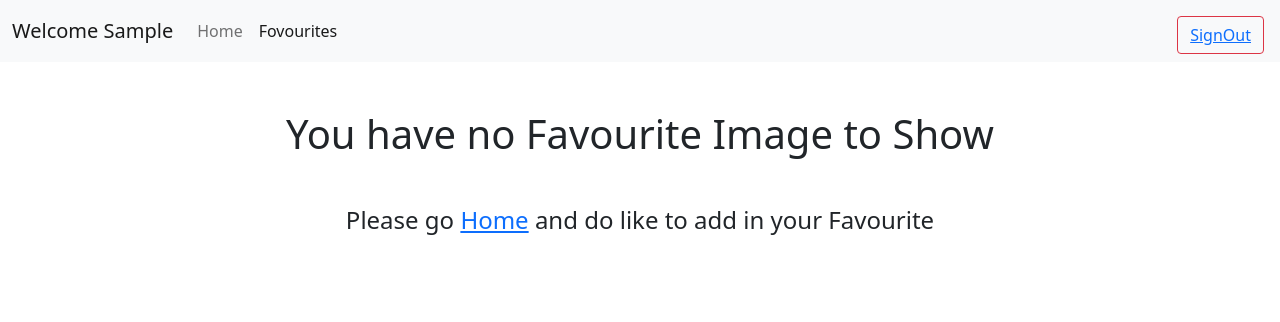
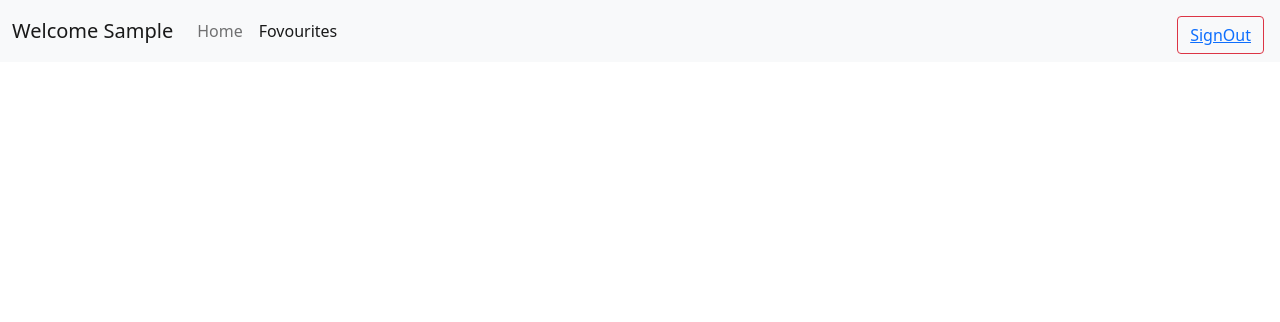
Before and after one commit to PrakashbMF/new-flickr-image, a Django app: page /favourite-image/ in a window 1280 px wide. Shown: the top 322 px of the page. Run offline with Django 4.2, Linux system fonts and the light colour scheme; the visitor is signed in with stand-in values (Sample User, id 1); data comes from the database, SQL or seed files in the repository; data that the repository does not hold is empty; some libraries are stand-ins or nearby versions.

Commit message:
final update

```diff
--- a/myapp/templates/myapp/favourite.html
+++ b/myapp/templates/myapp/favourite.html
@@ -53,32 +53,27 @@
 </div>
 
 <div id="extraImageDataMainDiv">
-    {% if favourite_images %}
     <div class="portfolio px-5" id="imageDataMainDiv">
-        {% for image_url in favourite_images %}
 
         <a href="#" class="card mt-3 mb-3" id="imageDataIterDiv">
             <div class="content text-center mt-4">
 
-                    <i id="likedId" icon-att="{{image_url}}"
-                       class="iconFirst fa fa-thumbs-up like-size liked "></i>
+                <i id="likedId" icon-att="{{image_url}}"
+                   class="iconFirst fa fa-thumbs-up like-size liked "></i>
 
             </div>
             <div id="imageurl" class="image">
                 <img src="{{image_url}}" alt=""/>
             </div>
         </a>
-        {% endfor %}
 
     </div>
-    {% else %}
-    <div id="emptyId">
-        <div class="text-center mt-5">
-            <h1>You have no Favourite Image to Show</h1>
-            <h4 class=" mt-5">Please go <a href="/home">Home</a> and do like to add in your Favourite</h4>
-        </div>
-    </div>
-    {% endif %}
+    <!--    <div id="emptyId">-->
+    <!--        <div class="text-center mt-5">-->
+    <!--            <h1>You have no Favourite Image to Show</h1>-->
+    <!--            <h4 class=" mt-5">Please go <a href="/home">Home</a> and do like to add in your Favourite</h4>-->
+    <!--        </div>-->
+    <!--    </div>-->
 </div>
 {% endif %}
 <script src='https://code.jquery.com/jquery-1.12.4.js'></script>
--- a/myapp/templates/myapp/favremovejs.html
+++ b/myapp/templates/myapp/favremovejs.html
@@ -1,5 +1,41 @@
 <script>
+    $(function () {
+        var user_id = $("#userIdId").val();
+        $.ajax({
+            type: "GET",
+            url: `/get-favourite-images/?user_id=${user_id}`,
+            // data: {
+            //     "user_id": user_id,
 
+            // },
+            success: function (imageResponse) {
+
+                var html = "";
+                $(imageResponse.favourite_images).each(function (i, image_url) {
+                    html +=
+                        `<a href="#" class="card mt-3 mb-3" id="imageDataIterDiv">
+                                <div class="content text-center mt-4">
+                                     <i id="likedId" icon-att=` + `"` + encodeURI(image_url) + `"` + `
+                                    class="iconFirst fa fa-thumbs-up like-size liked"></i>
+                                </div>
+                                <div id="imageurl" class="image">
+                                    <img src=`+ `"` + encodeURI(image_url) + `"` + ` alt=""/>
+                                </div>
+                         </a>`
+                });
+                $("#imageDataMainDiv").empty().html(html);
+                onClickRemove();
+
+            }
+        });
+
+
+    });
+
+</script>
+
+<script>
+    function onClickRemove() {
         $("a").find("i.iconFirst").on("click", function () {
             let id_val = $(this).attr("icon-att");
             let user_id = $("#userIdId").val();
@@ -19,4 +55,5 @@
                 }
             });
         });
+    };
 </script>
--- a/myapp/views.py
+++ b/myapp/views.py
@@ -110,12 +110,8 @@ class FavouriteImage(TemplateView):
         context = super().get_context_data(**kwargs)
         name = self.request.user.first_name
         user_id = self.request.user.id
-        user = User.objects.get(id=user_id)
-        favourite_images = list(
-            user.favourite_set.all().order_by("-genDate").values_list("image_url", flat=True))
         context['name'] = name
         context['user_id'] = user_id
-        context['favourite_images'] = favourite_images
         return context
 
 
@@ -127,7 +123,6 @@ class GetFavouriteImages(APIView):
 
     def get(self, request, *args, **kwargs):
         user_id = request.query_params.get("user_id")
-        print(user_id)
         user = User.objects.get(id=user_id)
         favourite_images = list(
             user.favourite_set.all().order_by("-genDate").values_list("image_url", flat=True))
```
Lines whose indentation alone changed are shown as unchanged.
